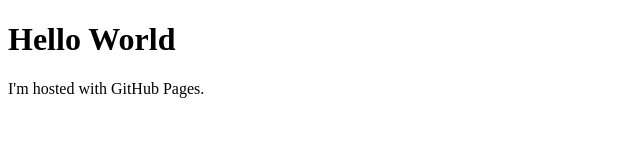
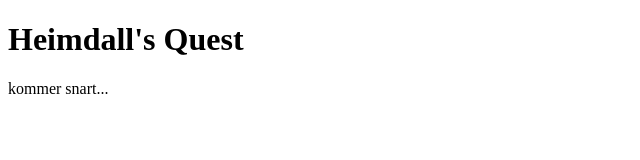
Before and after one commit to heimdallsquest/heimdallsquest.github.io, a plain HTML site: page index.html in a window 1280 px wide. Shown: the whole page, without its empty margins (0-640 px from the left). Drawn offline with Linux system fonts and the light colour scheme.

Commit message:
Endret tekst på index.html

```diff
--- a/index.html
+++ b/index.html
@@ -1,7 +1,7 @@
 <!DOCTYPE html>
 <html>
 <body>
-<h1>Hello World</h1>
-<p>I'm hosted with GitHub Pages.</p>
+<h1>Heimdall's Quest</h1>
+<p>kommer snart...</p>
 </body>
 </html>
```
